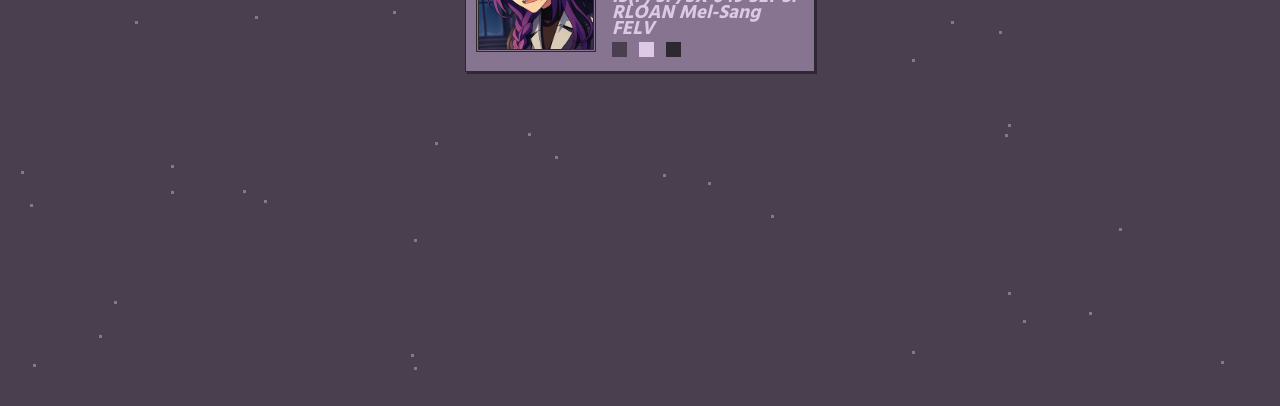
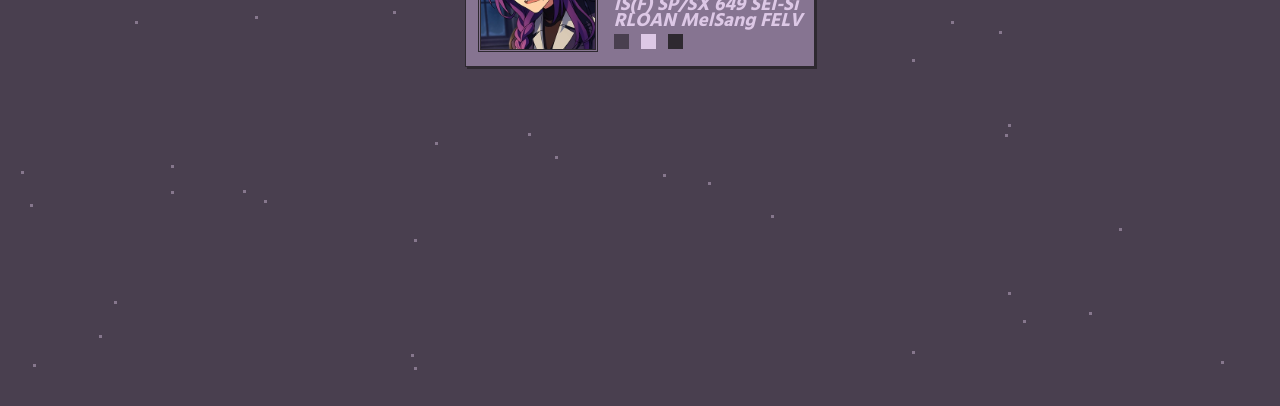
Before and after one commit to timidphantom/timidphantom.github.io, a plain HTML site: page index.html in a window 1280 px wide. Shown: the part 394-800 px from the top of the page. Drawn offline with nearby package versions, Linux system fonts and the light colour scheme.

Commit message:
update index.html

```diff
--- a/index.html
+++ b/index.html
@@ -20,7 +20,7 @@
                 <h1>Myo ... &#9733;</h1>
                 <p class="dark-text bold-italic">19 • it/he • wasian</p>
                 <p class="bold-italic">IS(F) SP/SX <span data-tippy-content="sp6w5, so4w5, sx9w1. Totally meaningless...">649</span> <span data-tippy-content="No sociotype really fits though...">SEI-Si</span></p>
-                <p class="bold-italic">RLOAN Mel-Sang <span data-tippy-content="Rigid F, Process E, Weak L, Weak V">FELV</span></p>
+                <p class="bold-italic">RLOAN MelSang <span data-tippy-content="Rigid F, Process E, Weak L, Weak V">FELV</span></p>
                 <span id="about-toggle" class="dark-bg nav-button"></span>
                 <span id="onions-toggle" class="light-bg nav-button"></span>
                 <span id="contact-toggle" class="darkest-bg nav-button"></span>
```
